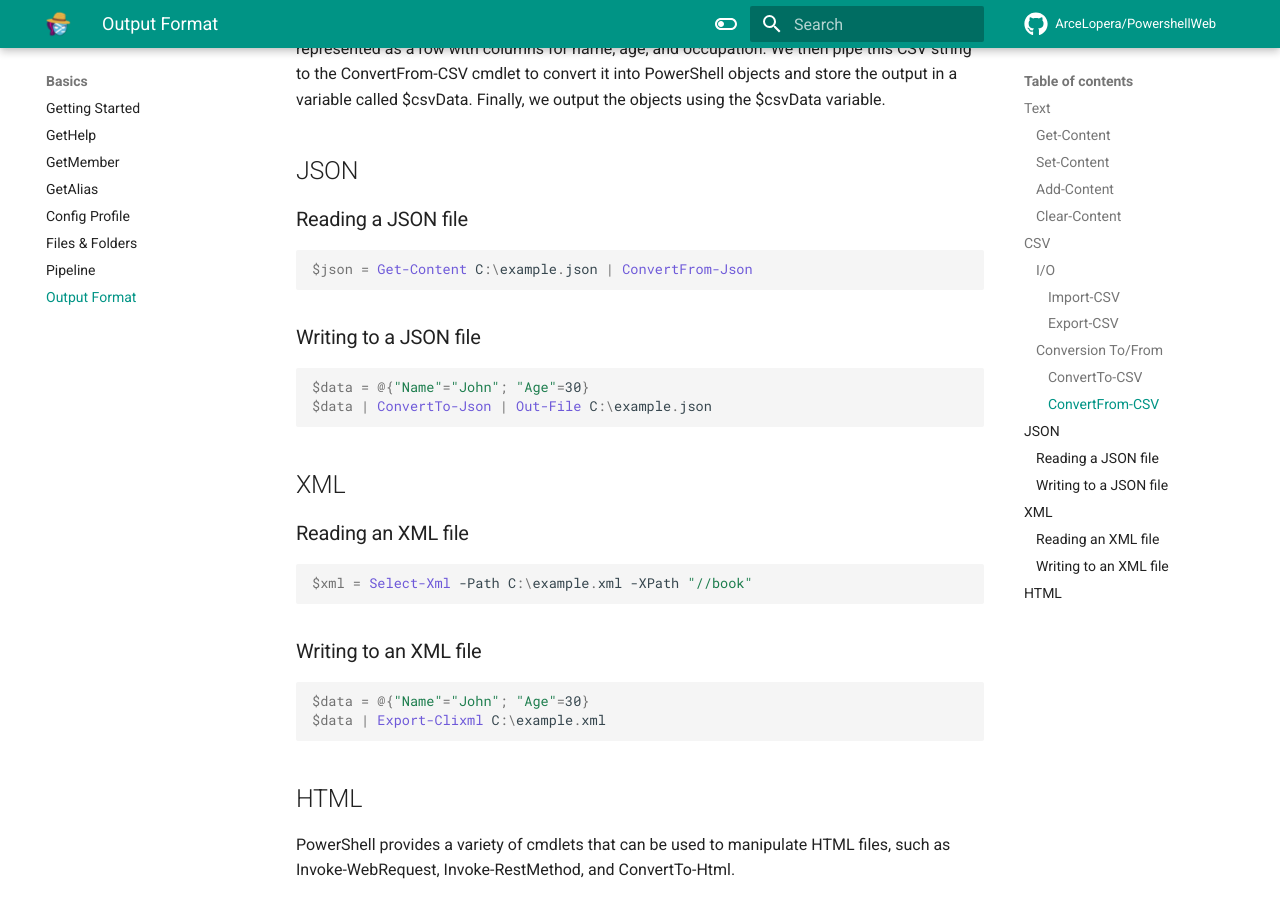
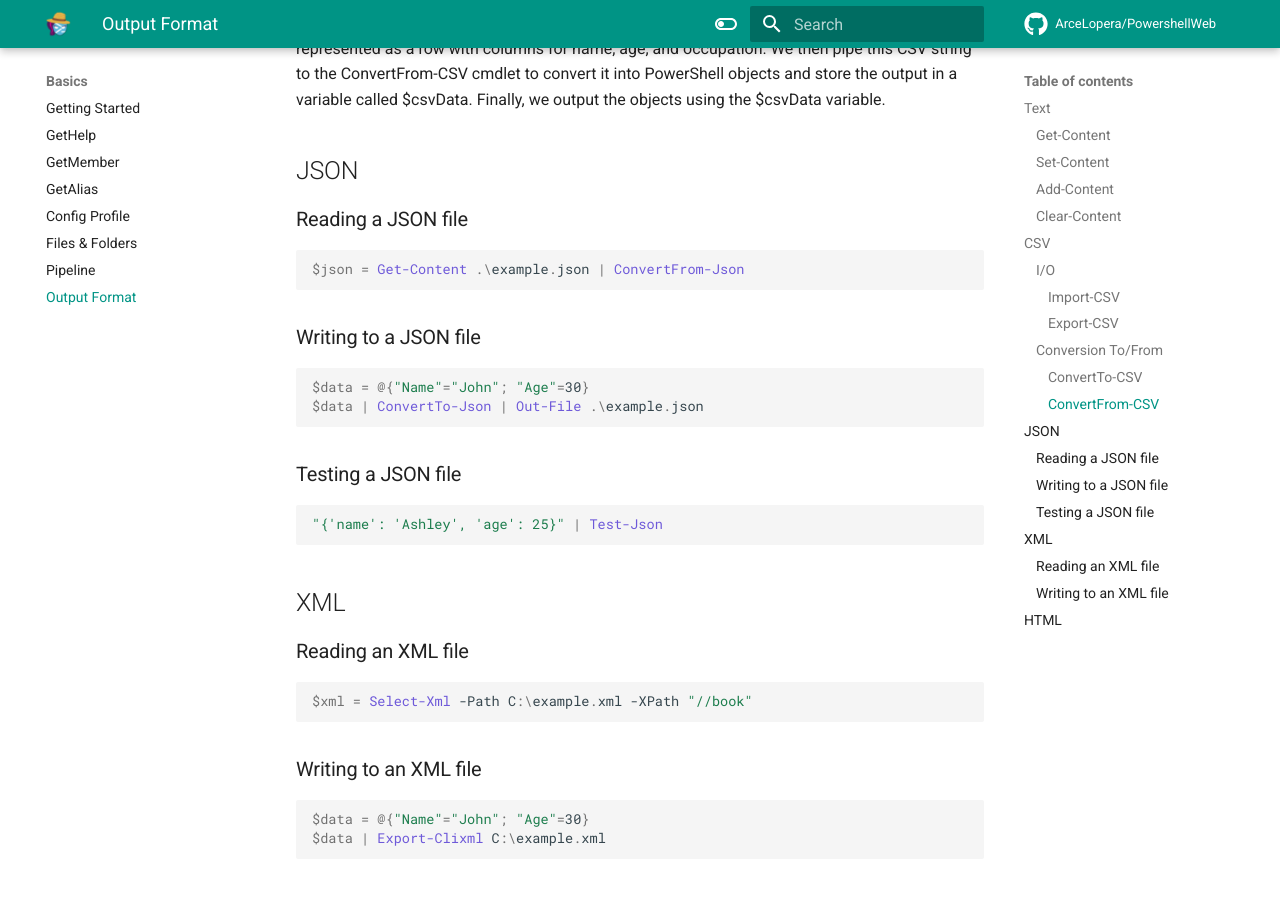
Before and after one commit to ArceLopera/PowershellWeb, an MkDocs documentation site: the page built from docs/out_format.md, in a window 1280 px wide and 900 px high, scrolled down 4305 px. Built offline with MkDocs 1.6.1 and Material for MkDocs 9.7.7, drawn with Linux system fonts in a browser that asks for light colours; comment, search, counter and statistics services are not loaded.

Commit message:
Final chatgpt edit

````diff
--- a/docs/out_format.md
+++ b/docs/out_format.md
@@ -161,13 +161,17 @@ In this example, we first define a CSV string containing data about people, with
 ## JSON
 ### Reading a JSON file
 ``` pwsh
-$json = Get-Content C:\example.json | ConvertFrom-Json
+$json = Get-Content .\example.json | ConvertFrom-Json
 ```
 
 ### Writing to a JSON file
 ``` pwsh
 $data = @{"Name"="John"; "Age"=30}
-$data | ConvertTo-Json | Out-File C:\example.json
+$data | ConvertTo-Json | Out-File .\example.json
+```
+### Testing a JSON file
+``` pwsh
+"{'name': 'Ashley', 'age': 25}" | Test-Json
 ```
 ## XML
 ### Reading an XML file
````
